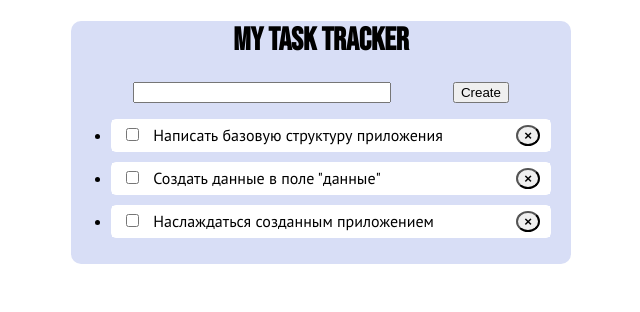
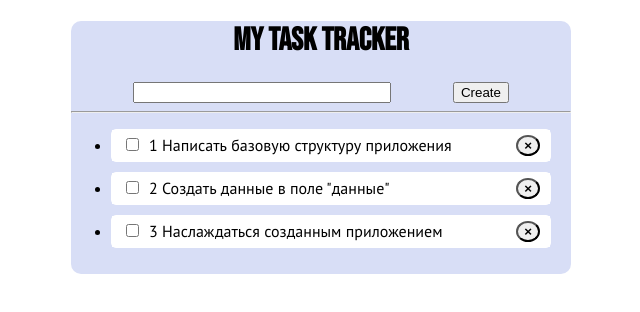
Before and after one commit to GHJKer/task-tracker, a Vue app: page / in a window 1280 px wide. Shown: the top 312 px of the page, without its empty margins (319-959 px from the left). Built offline with nearby package versions, Linux system fonts and the light colour scheme.

Commit message:
debugging
fixed a bug

```diff
--- a/src/components/addTodo.vue
+++ b/src/components/addTodo.vue
@@ -16,7 +16,7 @@ export default {
         onSubmit() {
             if (this.title.trim()) {
                 const newTodo = {
-                    id: Date.now,
+                    id: Date.now(),
                     title: this.title,
                     completed: false
                 }
--- a/src/components/myTaskTracker.vue
+++ b/src/components/myTaskTracker.vue
@@ -3,15 +3,16 @@
       <addTodo
       @add-todo="addTodo"
       />
+      <hr/>
         <ul>
             <li
             v-for="(todo, i) in todos"
             :key="i"
-            :index="i"
             >
                 <taskItem
                 :todo="todo"
                 v-on:remove-todo="removeTodo"
+                :index="i"
                 />
             </li>
         </ul>
--- a/src/components/taskItem.vue
+++ b/src/components/taskItem.vue
@@ -1,7 +1,7 @@
 <template>
     <div>
         <span v-bind:class="{done: todo.completed}">
-            <input type="checkbox" v-model="todo.completed">{{ index }}
+            <input type="checkbox" v-model="todo.completed">{{ index + 1 }}
             {{ todo.title }}
         </span>
         <button class="btn" v-on:click="$emit('remove-todo', todo.id)">&times;</button>
```
